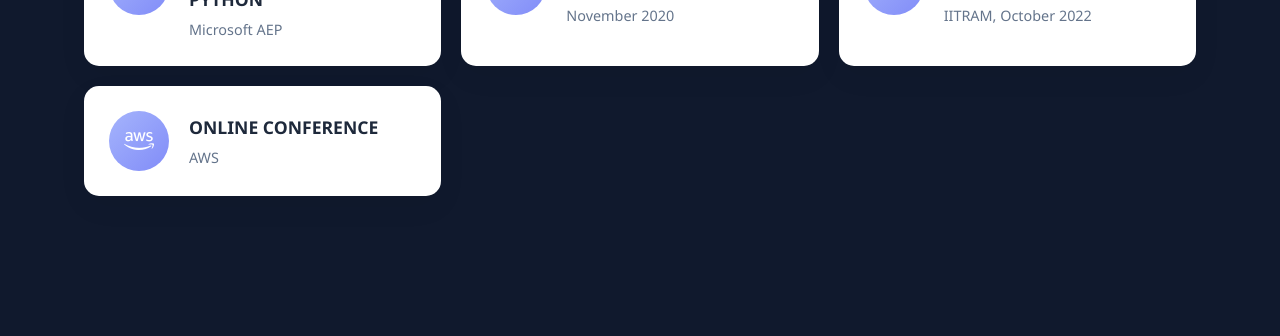
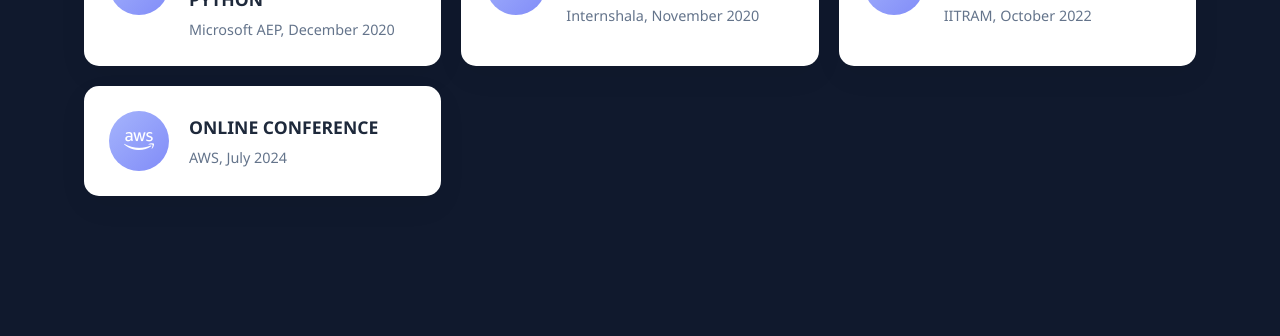
Before and after one commit to dhairyaaprajapati/Portfoliox, a plain HTML site: page index.html in a window 1280 px wide. Shown: the part 5165-5501 px from the top of the page. Drawn offline with Linux system fonts and the light colour scheme.

Commit message:
Certi. Dates

```diff
--- a/index.html
+++ b/index.html
@@ -1048,7 +1048,7 @@
                         <h3>
                             <a href="https://drive.google.com/file/d/1v8xh3bxL3hkQe0RxcuwKLEPzahkVjYSg/view?usp=sharing" class="invisible-link">DATA SCIENCE & ANALYTICS USING PYTHON</a>
                         </h3>
-                        <p>Microsoft AEP</p>
+                        <p>Microsoft AEP, December 2020</p>
                     </div>
                     <style>
                         .invisible-link {
@@ -1066,7 +1066,7 @@
                         <h3>
                             <a href="https://drive.google.com/file/d/1-h37nqA5yYFN5EkuzR1kiENTCe9VlV2g/view?usp=drive_link" class="invisible-link">Ethical Hacking Certification</a>
                         </h3>
-                        <p>November 2020</p>
+                        <p>Internshala, November 2020</p>
                     </div>
                     <style>
                         .invisible-link {
@@ -1103,7 +1103,7 @@
                         <h3>
                            <a href="https://drive.google.com/file/d/1YJADao6c26BNT-xM9qOzrtvN7hYzgDEe/view?usp=drive_link" class="invisible-link">ONLINE CONFERENCE</a>
                         </h3>
-                        <p>AWS</p>
+                        <p>AWS, July 2024</p>
                     </div>
                     <style>
                         .invisible-link {
```
